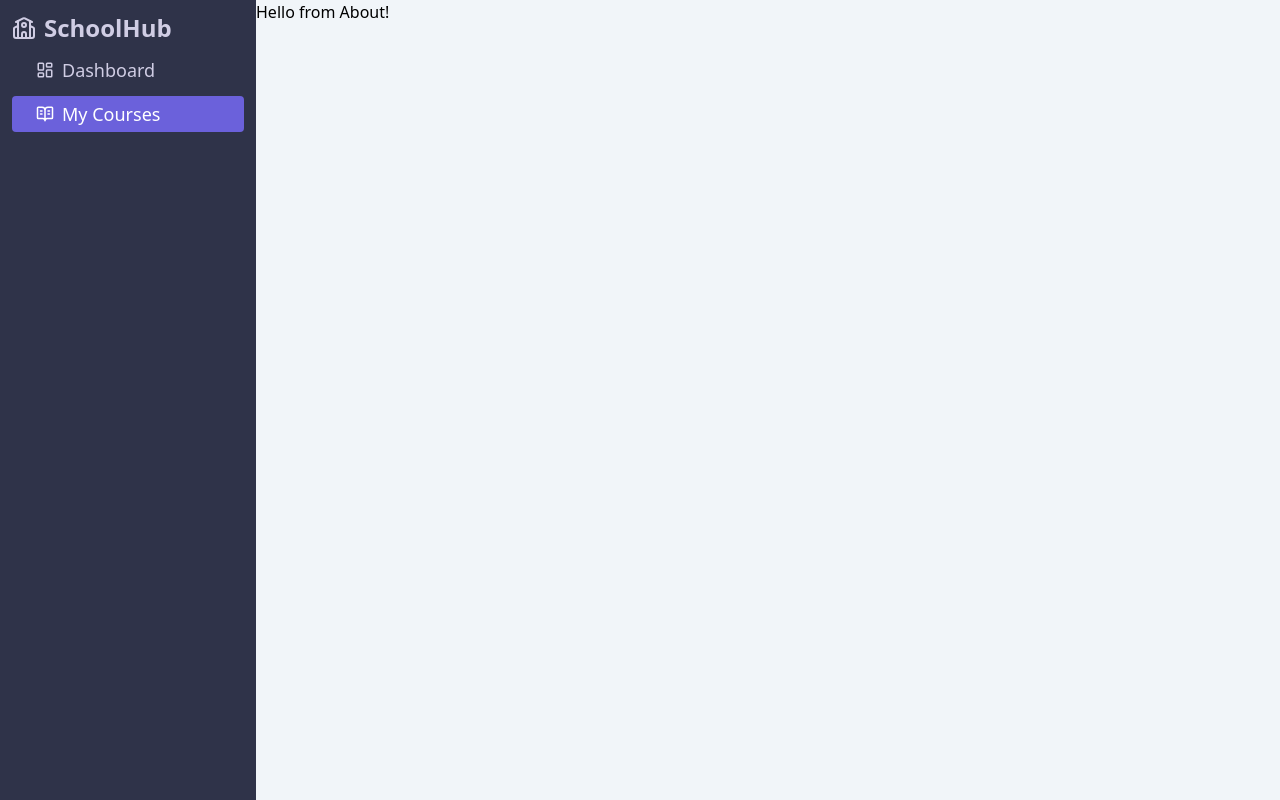
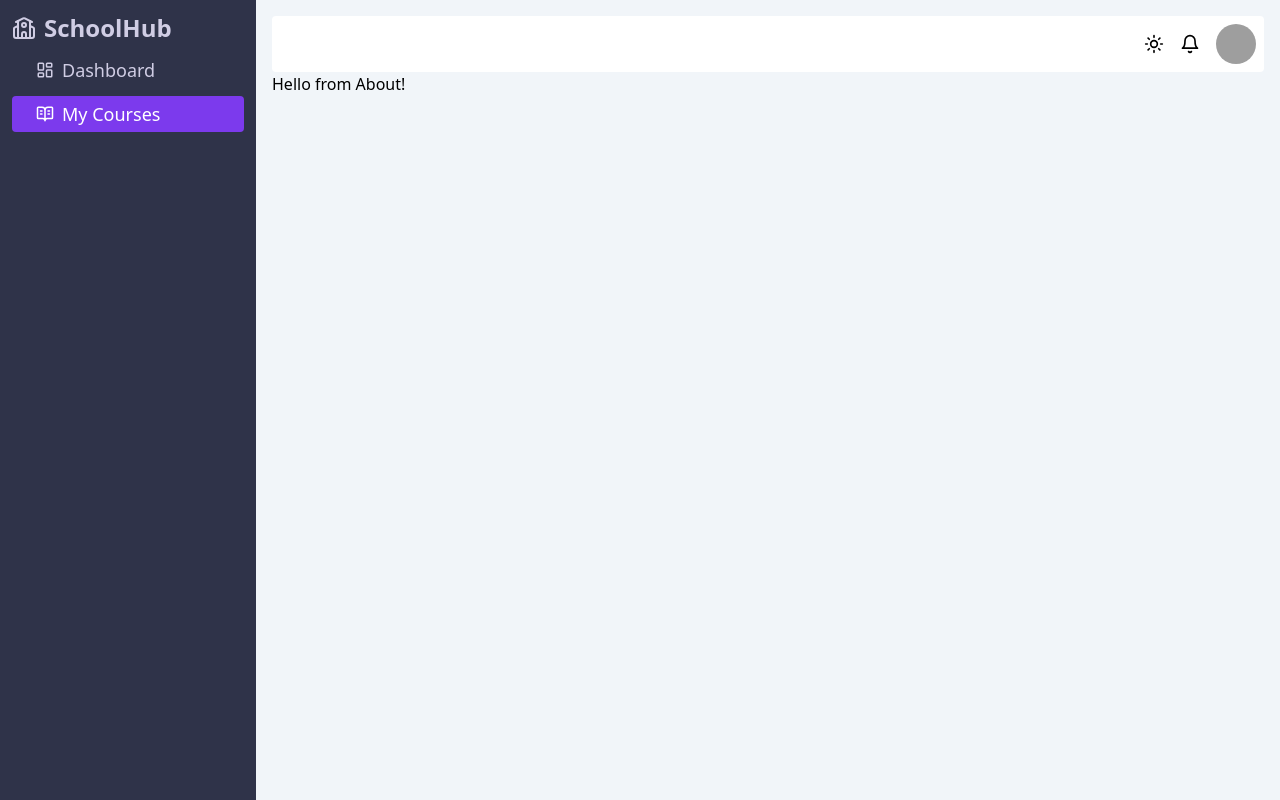
Before and after one commit to thawmisntme4081/toodle, a React (Vite) app in the folder client/: page /mycourse in a window 1280 px wide. Built offline with nearby package versions, Linux system fonts and the light colour scheme; sample sign-in values are in the browser's storage; grey boxes are pictures that could not be loaded.

Commit message:
update horizontal navbar

```diff
--- a/client/src/containers/Navbar/Navbar.tsx
+++ b/client/src/containers/Navbar/Navbar.tsx
@@ -17,7 +17,9 @@ const Navbar = () => {
             to={item.link}
             className="flex gap-2 items-center mt-2 py-1 px-6
             hover:bg-[#3d4056] rounded text-lg"
-            activeProps={{ className: 'bg-[#6b61db] hover:bg-[#6b61db] text-[white]' }}
+            activeProps={{
+              className: 'bg-primary hover:bg-primary text-[white]',
+            }}
           >
             <span>{item.icon({})}</span>
             {item.name}
--- a/client/src/routes/_authenticated/mycourse.lazy.tsx
+++ b/client/src/routes/_authenticated/mycourse.lazy.tsx
@@ -1,5 +1,6 @@
 import { createLazyFileRoute } from '@tanstack/react-router'
 
+import HorizontalNavbar from '@/containers/Navbar/HorizontalNavBar'
 import Navbar from '@/containers/Navbar/Navbar'
 
 export const Route = createLazyFileRoute('/_authenticated/mycourse')({
@@ -8,9 +9,12 @@ export const Route = createLazyFileRoute('/_authenticated/mycourse')({
 
 function MyCourse() {
   return (
-    <div className='flex'>
+    <div className="flex">
       <Navbar />
-      <div>Hello from About!</div>
+      <div className="p-4 flex-1">
+        <HorizontalNavbar />
+        <div>Hello from About!</div>
+      </div>
     </div>
   )
 }
```
